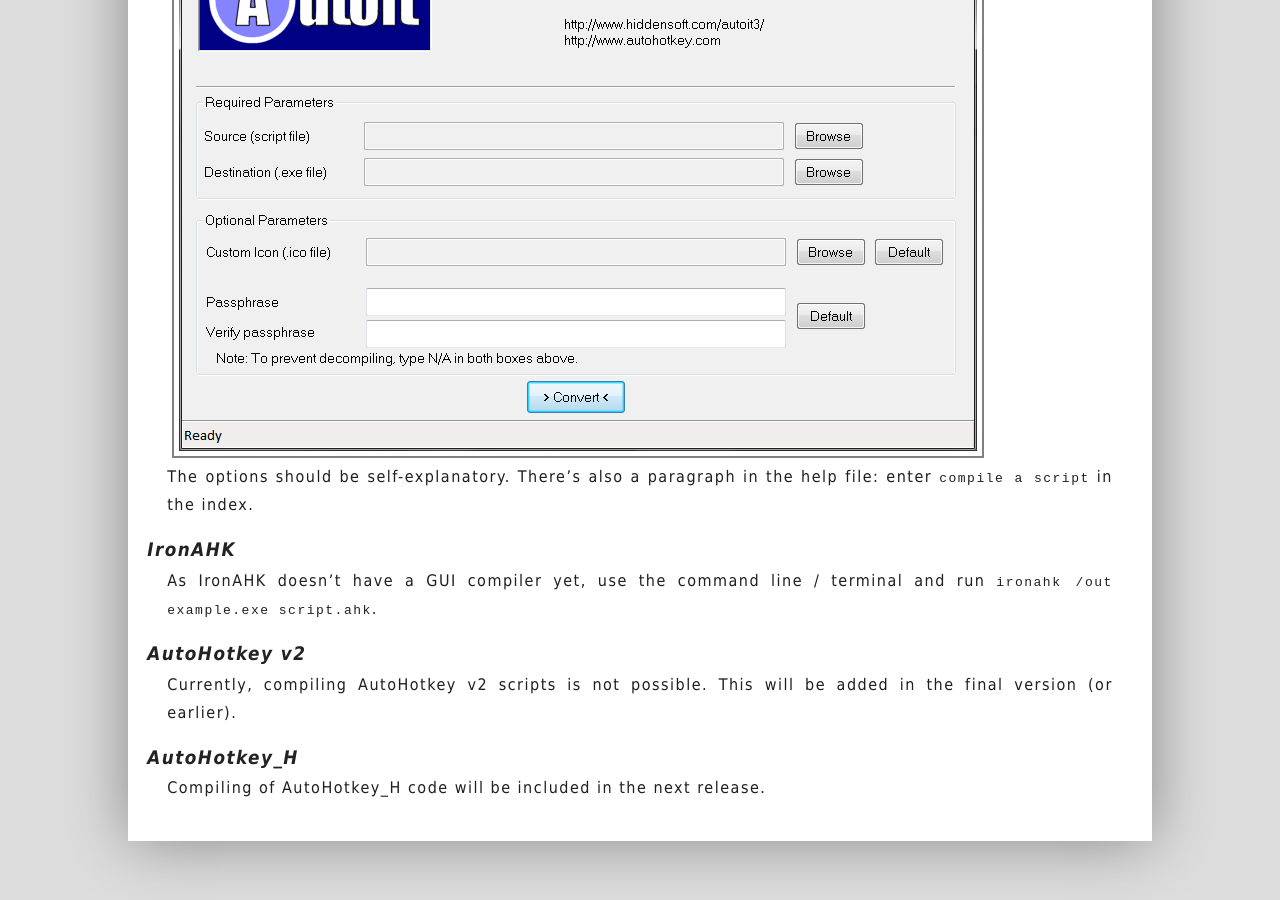
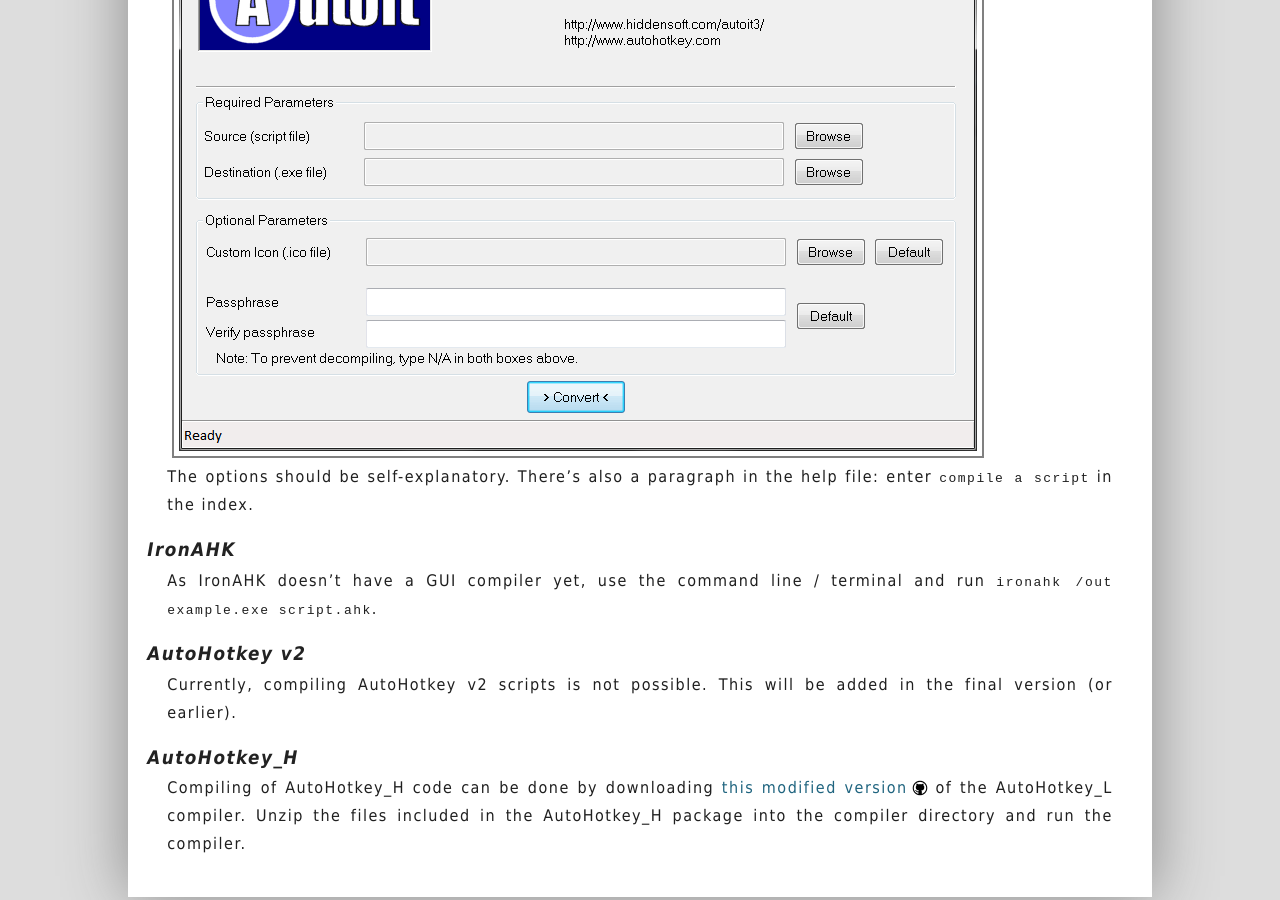
Before and after one commit to maul-esel/ahkbook, a Jekyll site: the page built from en/_posts/2011-10-30-Compiling.markdown, in a window 1280 px wide and 900 px high, scrolled down 1557 px. Built offline with Jekyll 4.4.1, drawn with Linux system fonts in a browser that asks for light colours.

Commit message:
update AHK_H compiling info

```diff
--- a/en/_posts/2011-10-30-Compiling.markdown
+++ b/en/_posts/2011-10-30-Compiling.markdown
@@ -44,4 +44,4 @@ As IronAHK doesn't have a GUI compiler yet, use the command line / terminal and
 Currently, compiling AutoHotkey v2 scripts is not possible. This will be added in the final version (or earlier).
 
 ### AutoHotkey_H
-Compiling of AutoHotkey\_H code will be included in the next release.
+Compiling of AutoHotkey\_H code can be done by downloading [this modified version](https://github.com/HotKeyIt/Ahk2Exe/zipball/master) of the AutoHotkey_L compiler. Unzip the files included in the AutoHotkey\_H package into the compiler directory and run the compiler.
```
